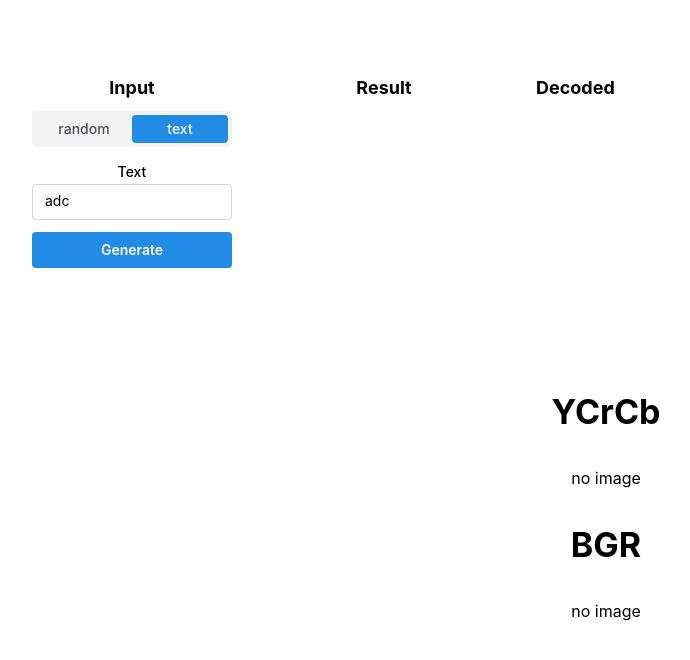
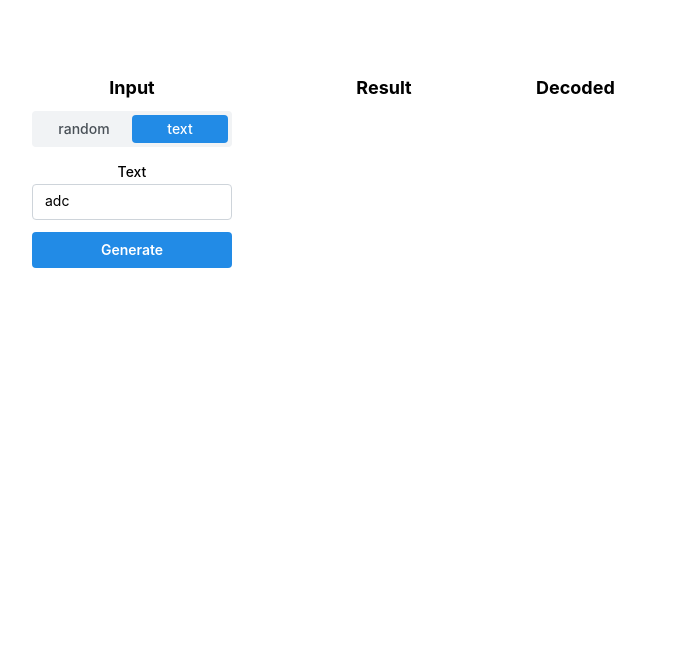
Before and after one commit to ivanlukomskiy/jpeg_pack, a React (Vite) app: page /imgen2/block in a window 1280 px wide. Shown: the top 660 px of the page, without its empty margins (84-774 px from the left). Built offline with nearby package versions, Linux system fonts and the light colour scheme.

Commit message:
fix encode

```diff
--- a/src/components/mat/Mat.tsx
+++ b/src/components/mat/Mat.tsx
@@ -14,8 +14,14 @@ const extractChannelData = (mat: any, channelIndex: number) => {
         const row = [];
         for (let j = 0; j < cols; j++) {
         // For multi-channel images, get the specific channel value
-        const pixel = mat.ucharPtr(i, j);
-        row.push(pixel[channelIndex]);
+            let pixel = 0;
+            try { // fixme proper type selection
+                pixel = mat.floatPtr(i, j)[channelIndex];
+            } catch (e) {
+                pixel = mat.ucharPtr(i, j)[channelIndex];
+            }
+
+        row.push(pixel.toFixed(2));
         }
         channelData.push(row);
     }
--- a/src/components/mat_render/MatRender.tsx
+++ b/src/components/mat_render/MatRender.tsx
@@ -21,17 +21,22 @@ function displayImage(mat: any, canvas: HTMLCanvasElement) {
             data[i + 3] = 255;   // A (fully opaque)
         }
     } else if (mat.channels() === 3) {
-        // console.log('BGR')
+        console.log('BGR')
         // BGR
         imageData = ctx.createImageData(mat.cols, mat.rows);
         const data = imageData.data;
-        const matData = mat.data;
+        const matData = mat.data32F; // <-- use float data
 
         for (let i = 0, j = 0; i < data.length; i += 4, j += 3) {
-            data[i] = matData[j + 2];     // R (BGR -> RGB)
-            data[i + 1] = matData[j + 1]; // G
-            data[i + 2] = matData[j];     // B
-            data[i + 3] = 255;           // A
+            // Scale [0,1] float to [0,255] for display
+            const b = Math.min(255, Math.max(0, matData[j] * 255));
+            const g = Math.min(255, Math.max(0, matData[j + 1] * 255));
+            const r = Math.min(255, Math.max(0, matData[j + 2] * 255));
+
+            data[i]     = r;   // R (BGR -> RGB)
+            data[i + 1] = g;   // G
+            data[i + 2] = b;   // B
+            data[i + 3] = 255; // A
         }
     } else if (mat.channels() === 4) {
         imageData = new ImageData(new Uint8ClampedArray(mat.data), mat.cols, mat.rows);
@@ -61,13 +66,19 @@ export function downloadMatAsJpeg(mat, filename = 'image.jpg') {
     canvas.width = mat.cols;
     canvas.height = mat.rows;
     const imageData = ctx.createImageData(mat.cols, mat.rows);
-    const matData = new Uint8ClampedArray(mat.data);
-    const imageDataData = imageData.data;
-    for (let i = 0, j = 0; i < matData.length; i += 3, j += 4) {
-        imageDataData[j] = matData[i];     // R
-        imageDataData[j + 1] = matData[i + 1]; // G
-        imageDataData[j + 2] = matData[i + 2]; // B
-        imageDataData[j + 3] = 255;        // A
+    const data = imageData.data;
+    const matData = mat.data32F; // <-- use float data
+
+    for (let i = 0, j = 0; i < data.length; i += 4, j += 3) {
+        // Scale [0,1] float to [0,255] for display
+        const b = Math.min(255, Math.max(0, matData[j] * 255));
+        const g = Math.min(255, Math.max(0, matData[j + 1] * 255));
+        const r = Math.min(255, Math.max(0, matData[j + 2] * 255));
+
+        data[i]     = r;   // R (BGR -> RGB)
+        data[i + 1] = g;   // G
+        data[i + 2] = b;   // B
+        data[i + 3] = 255; // A
     }
     ctx.putImageData(imageData, 0, 0);
     const dataUrl = canvas.toDataURL('image/jpeg', 0.9);
--- a/src/pages/benchmark/benchmark.tsx
+++ b/src/pages/benchmark/benchmark.tsx
@@ -98,7 +98,7 @@ export function Benchmark() {
           const original = randomUint8Arr(size);
           const iter = BitsIteratorImpl.fromBytes(original);
           const encoder = new EncoderImpl(cvLib.cv, 8 * blocksPerAxis, 8 * blocksPerAxis, iter, DefaultEncodingConf)
-          const [image, res] = encoder.encode();
+          const res = encoder.encode();
 
           const {rgb8Decoded} = await jpegRoundTrip(cvLib.cv, res, jpegQuality);
 
--- a/src/pages/encode-file/encode_file.tsx
+++ b/src/pages/encode-file/encode_file.tsx
@@ -148,7 +148,7 @@ export function EncodeFile() {
 
         const iter = BitsIteratorImpl.fromBytes(encoded)
         const encoder = new EncoderImpl(cvLib.cv, w, h, iter, DefaultEncodingConf)
-        const [image, res] = encoder.encode();
+        const res = encoder.encode();
 
         //   let {rgb8Decoded} = await jpegRoundTrip(cvLib.cv, res, 95);
         //   console.log('rgb8Decoded', rgb8Decoded)
--- a/src/pages/encode-text/encode_text.tsx
+++ b/src/pages/encode-text/encode_text.tsx
@@ -47,7 +47,7 @@ export function EncodeText() {
 
         const iter = BitsIteratorImpl.fromText(inpText);
         const encoder = new EncoderImpl(cvLib.cv, w, h, iter, DefaultEncodingConf)
-        const [image, res] = encoder.encode();
+        const res = encoder.encode();
 
         //   let {rgb8Decoded} = await jpegRoundTrip(cvLib.cv, res, 95);
         //   console.log('rgb8Decoded', rgb8Decoded)
--- a/src/pages/one_block_test/one_block_test.tsx
+++ b/src/pages/one_block_test/one_block_test.tsx
@@ -15,8 +15,8 @@ const INP_TYPE_OPTIONS = [INP_TYPE_RANDOM, INP_TYPE_TEXT];
 
 
 export function OneBlockTest() {
-  const [mat, setMat] = useState<any>(null)
-  const [res, setRes] = useState<any>(null)
+  const [mat, setMat] = useState<Record<string, any>>({})
+    const [res, setRes] = useState<any>(null)
   const [randInputSize, setRandInputSize] = useState(96);
   // const [inpType, setInpType] = useState(INP_TYPE_BENCHMARK)
   const [inpType, setInpType] = useState(INP_TYPE_TEXT)
@@ -32,9 +32,16 @@ export function OneBlockTest() {
       iter = BitsIteratorImpl.random(randInputSize);
     }
     const encoder = new EncoderImpl(cvLib.cv, 8, 8, iter, DefaultEncodingConf)
-    const [image, res] = encoder.encode();
-    setMat(image);
+    const res = encoder.encode();
     setRes(res);
+    console.log("res.floatAt(0,0)[0]", res.floatPtr(1,1)[0])
+    setMat({
+        prime: encoder.prime,
+        dataMatrix: encoder.dataMatrix,
+        ycrcb: encoder.ycrcb,
+        rgb32: encoder.rgb32,
+        res,
+    })
   }, [cvLib, randInputSize, inpType, inpText])
 
   const decode = useCallback(() => {
@@ -78,10 +85,14 @@ export function OneBlockTest() {
       </Flex>
     </Flex>
     <Flex direction={'column'} gap={'xl'}>
-      <Title>YCrCb</Title>
-      <Mat mat={mat} />
-      <Title>BGR</Title>
-      <Mat mat={res} />
+        {Object.keys(mat).map(key => {
+            return (
+                <span key={key}>
+                    <Title>{key}</Title>
+                    <Mat mat={mat[key]} />
+                </span>
+            )
+        })}
     </Flex>
     </Flex>
   )
--- a/src/processing/encoder.ts
+++ b/src/processing/encoder.ts
@@ -16,12 +16,24 @@ export class EncoderImpl implements Encoder {
     private y: number = 0;
     private ch: number = 0;
 
+    // step-by-step matrices for debugging
+    public dataMatrix: any;
+    public dataMatrixWithTransforms: any;
+    public ycrcb: any;
+    public rgb32: any;
+    public prime: any;
+
     constructor(cv: any, width: number, height: number, bitsIter: BitsIterator, conf: EncodingConf) {
         this.channels = new cv.MatVector();
         for (let i = 0; i < 3; i++) {
             const val = i == 0 ? 0 : .5;
-            this.channels.push_back(new cv.Mat(height, width, cv.CV_32FC1, new cv.Scalar(val)));
+            const mat = new cv.Mat(height, width, cv.CV_32FC1, new cv.Scalar(val));
+            mat.setTo(new cv.Scalar(val));
+            this.channels.push_back(mat);
         }
+        const kek = new cv.Mat();
+        cv.merge(this.channels, kek);
+        console.log('test', kek.floatPtr(0,0)[1])
 
         // this.image = new cv.Mat(width, height, cv.CV_32FC3)
         // this.image.setTo(new cv.Scalar(0, .5, .5))
@@ -31,9 +43,17 @@ export class EncoderImpl implements Encoder {
     }
 
     public encode() {
+        this.prime = new this.cv.Mat();
+        this.cv.merge(this.channels, this.prime);
+        console.log('test2', this.prime.floatPtr(0,0)[1])
 
         this.populateDctMatrix();
-        this.applyTransforms();
+        this.dataMatrix = new this.cv.Mat();
+        this.cv.merge(this.channels, this.dataMatrix);
+
+        // this.applyTransforms();
+        // this.dataMatrixWithTransforms = new this.cv.Mat();
+        // this.cv.merge(this.channels, this.dataMatrixWithTransforms);
 
         const dctCalc = new DctCalc(this.cv);
         dctCalc.init()
@@ -41,25 +61,20 @@ export class EncoderImpl implements Encoder {
         // while (this.ch < 3) {
         //     this.encodeNextBlock(dctCalc);
         // }
-        // dctCalc.cleanup();
-        let float32 = new this.cv.Mat();
-        this.cv.merge(this.channels, float32);
-        console.log('ch', this.channels.get(0).floatAt(1,1))
-        console.log('ch', this.channels.get(1).floatAt(1,1))
-        console.log('ch', this.channels.get(2).floatAt(1,1))
+        dctCalc.cleanup();
+        this.ycrcb = new this.cv.Mat();
+        this.cv.merge(this.channels, this.ycrcb);
 
-        const rgb32 = new this.cv.Mat();
-        this.cv.cvtColor(float32, rgb32, this.cv.COLOR_YCrCb2RGB)
-        this.cv.min(rgb32, new this.cv.Mat(rgb32.rows, rgb32.cols, rgb32.type(), [1,1,1,0]), rgb32);
-        this.cv.max(rgb32, new this.cv.Mat(rgb32.rows, rgb32.cols, rgb32.type(), [0,0,0,0]), rgb32);
+        this.rgb32 = new this.cv.Mat();
+        this.cv.cvtColor(this.ycrcb, this.rgb32, this.cv.COLOR_YCrCb2BGR)
+        this.cv.min(this.rgb32, new this.cv.Mat(this.rgb32.rows, this.rgb32.cols, this.rgb32.type(), [1,1,1,0]), this.rgb32);
+        this.cv.max(this.rgb32, new this.cv.Mat(this.rgb32.rows, this.rgb32.cols, this.rgb32.type(), [0,0,0,0]), this.rgb32);
 
-        const rgb8 = new this.cv.Mat();
-        rgb32.convertTo(rgb8, this.cv.CV_8U, 255);
-
-        const ycrcb8 = new this.cv.Mat();
-        float32.convertTo(ycrcb8, this.cv.CV_8U, 255);
-
-        return [ycrcb8, rgb8];
+        return this.rgb32;
+        // const rgb8 = new this.cv.Mat();
+        // this.rgb32.convertTo(rgb8, this.cv.CV_8U, 255);
+        //
+        // return rgb8;
     }
 
     private populateDctMatrix() {
@@ -67,11 +82,14 @@ export class EncoderImpl implements Encoder {
         while (chIdx < 3) {
             const ch = this.channels.get(chIdx);
             const conf = chIdx == 0 ? this.conf.lumaConf : this.conf.chromaConf;
+            const transform = chIdx == 0 ? this.conf.lumaDctToImageTransform : this.conf.chromaDctToImageTransform;
             conf.forEach((c: DctCoefConf) => {
                 const byte = this.bitsIter.nextN(c.bitsCapacity) ?? 0;
                 const max = (1 << c.bitsCapacity) - 1;
-                ch.floatPtr(c.y + y, c.x + x)[0] = byte / max;
-                console.log('stored ', c.y + y, c.x + x, byte / max)
+                const val = byte / max;
+                const withTransform = val * transform.multiplier + transform.addition;
+                ch.floatPtr(c.y + y, c.x + x)[0] = withTransform;
+                console.log('stored ', c.y + y, c.x + x, chIdx, byte / max)
             })
             // fixme i can do better
             x += 8
```
